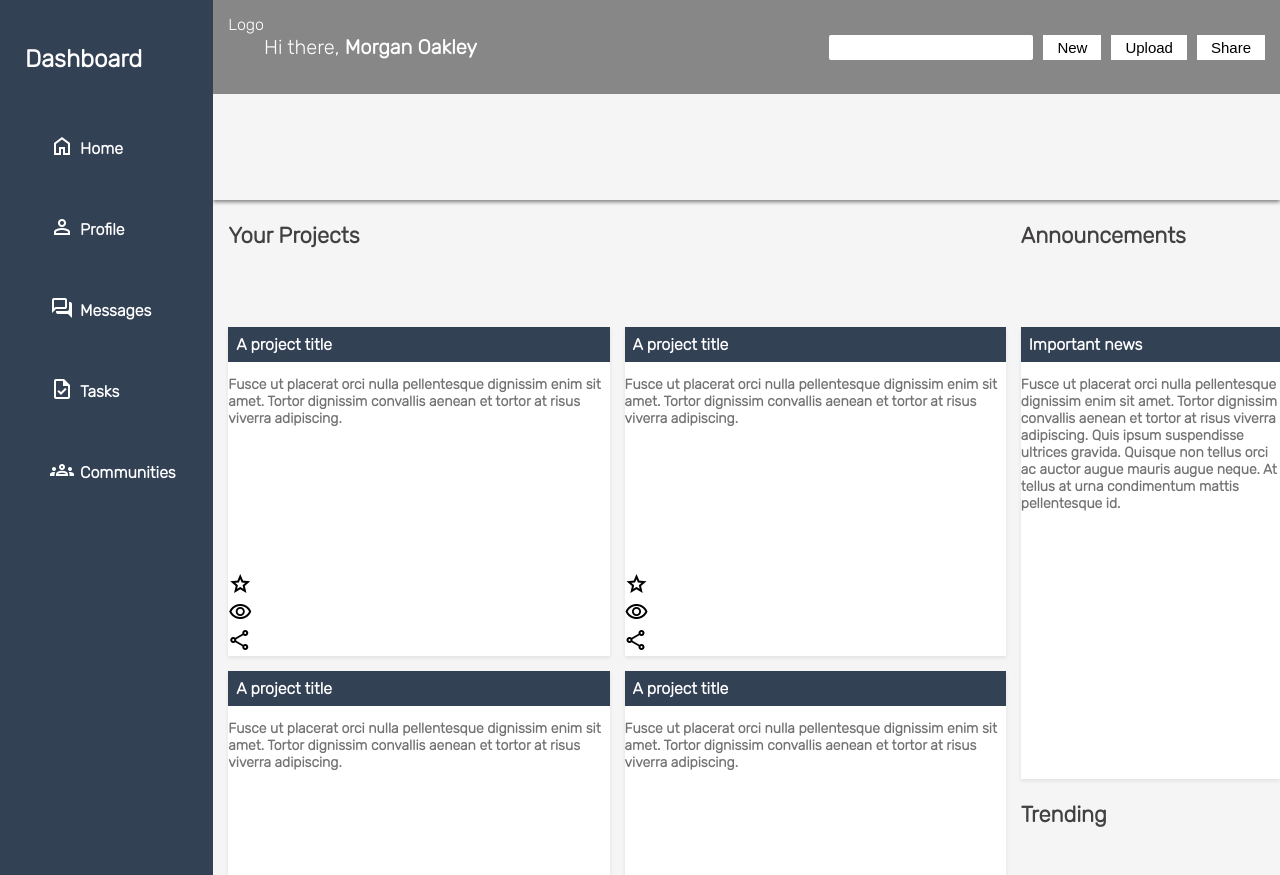
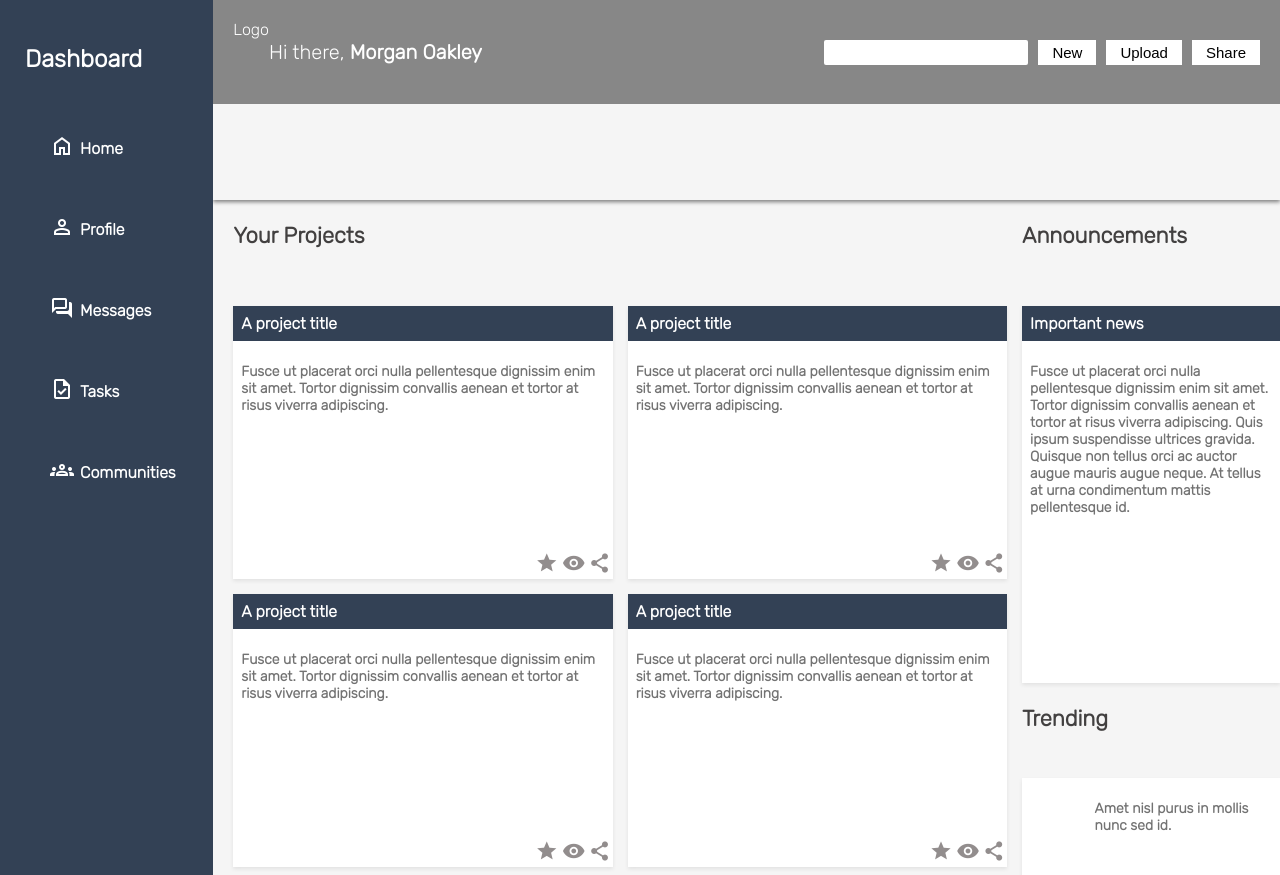
Before and after one commit to OneTooManyln/project_admin_dashboard, a plain HTML site: page index.html in a window 1280 px wide. Shown: the top 875 px of the page. Drawn offline with nearby package versions, Linux system fonts and the light colour scheme.

Commit message:
Insert style configuriations to icons in .mc
Will flex .card-buttons positioning btns on right.

```diff
--- a/style.css
+++ b/style.css
@@ -36,7 +36,7 @@ body {
     background-color: rgba(0, 0, 0, 0.452);
     justify-content: space-between;
     color: white;
-    padding: 15px;
+    padding: 20px;
 }
 
 .left,
@@ -100,7 +100,7 @@ input {
     grid-template-columns: 3fr 1fr;
     grid-template-rows: 4fr 1fr;
     gap: 15px;
-    padding-left: 15px;
+    padding-left: 20px;
 
 }
 
@@ -108,6 +108,16 @@ input {
     font-size: 22px;
     font-weight: 600;
     color: rgb(66, 64, 64);
+}
+
+
+.main-content .material-symbols-outlined {
+  font-variation-settings:
+  'FILL' 1,
+  'wght' 400,
+  'GRAD' 0,
+  'opsz' 20;
+  color: rgb(146, 141, 141);
 }
 
 .projects {
@@ -126,6 +136,13 @@ input {
 .cards {
     display: grid;
     grid-template-rows: 1fr 6fr;
+}
+
+.card-buttons {
+    display: flex;
+    justify-content: flex-end;
+    gap: 3px;
+    align-items: center;
 }
 
 .mc-right {
@@ -159,6 +176,7 @@ input {
     font-size: 14px;
     color: rgb(114, 114, 114);
     font-weight: 400px;
+    padding: 8px;
 }
 
 .main-content h2 {
```
